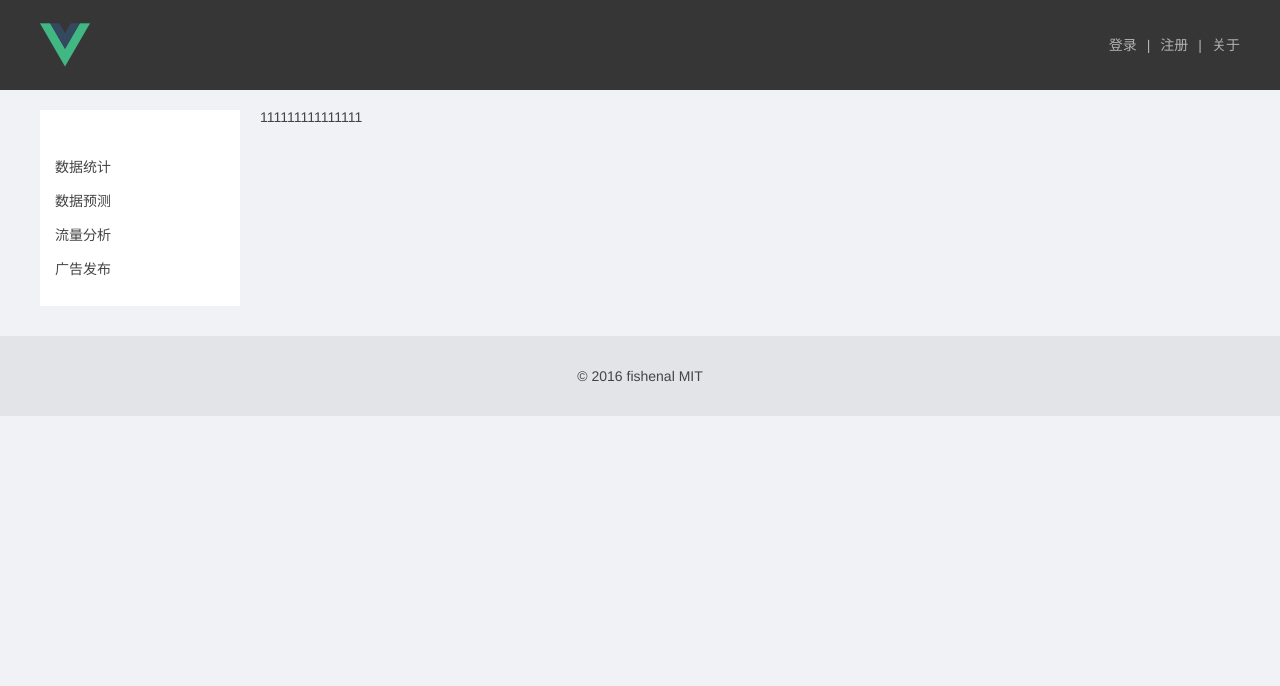
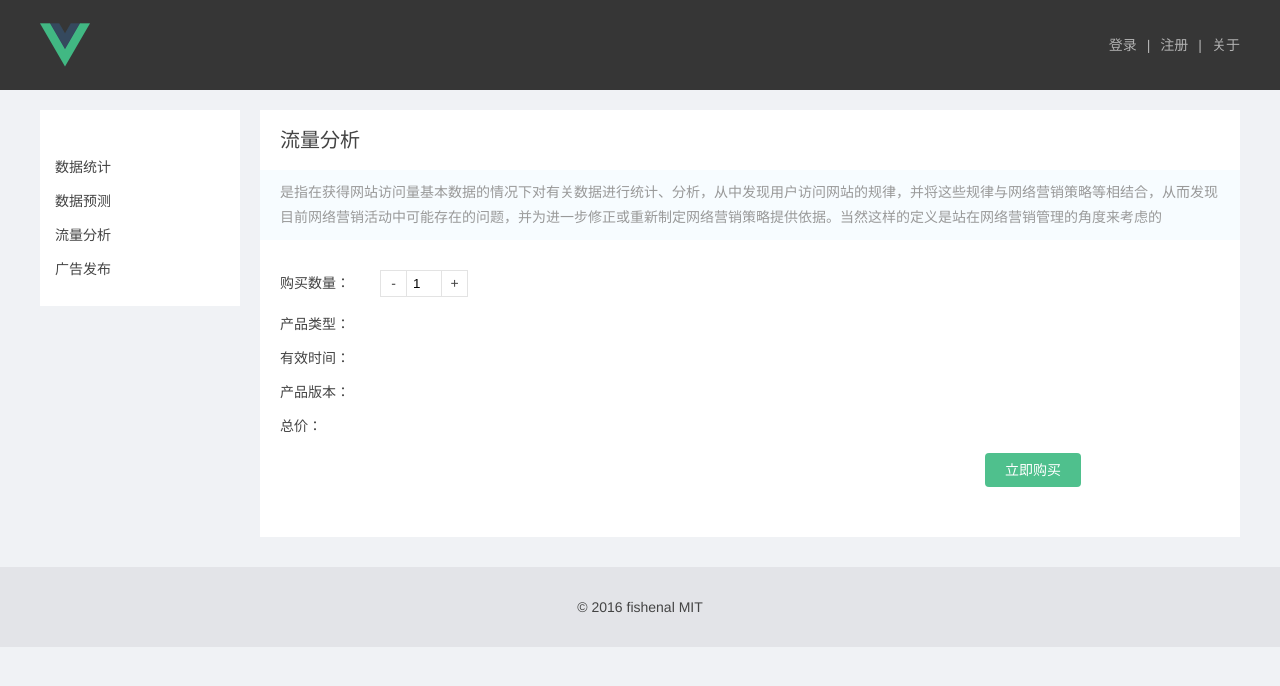
Before and after one commit to bingzhe/SalePlatform, a Vue app: page /detail/analysis in a window 1280 px wide. Shown: the top 686 px of the page. Built offline with nearby package versions, Linux system fonts and the light colour scheme; what vue-resource would draw is missing.

Commit message:
添加购买数量的计算，输入组件

```diff
--- /dev/null
+++ b/src/components/base/counter.vue
@@ -0,0 +1,100 @@
+<template>
+    <div class="counter-component">
+        <div class="counter-btn" @click="minus"> - </div>
+        <div class="counter-show">
+            <input type="text" v-model="number" @keyup="fixNumber">
+        </div>
+        <div class="counter-btn" @click="add"> + </div>
+    </div>
+</template>
+
+<script>
+export default {
+    props: {
+        max: {
+            type: Number,
+            default: 5
+        },
+        min: {
+            type: Number,
+            default: 1
+        }
+    },
+    data () {
+        return {
+            number: this.min
+        }
+    },
+    watch: {
+        number () {
+            this.$emit('on-change', this.number)
+        }
+    },
+    methods: {
+        fixNumber () {
+            let fix
+            if (typeof this.number === 'string') {
+                fix = Number(this.number.replace(/\D/g, ''))
+            }
+            else {
+                fix = this.number
+            }
+            //不在min~max之间时，取min
+            if (fix > this.max || fix < this.min) {
+                fix = this.min
+            }
+
+            this.number = fix
+        },
+        minus () {
+            if (this.number <= this.min) {
+                return
+            }
+            this.number --
+        },
+        add () {
+            if (this.number >= this.max) {
+                return
+            }
+            this.number ++
+        }
+    }
+
+}
+</script>
+
+<style scoped>
+.counter-component {
+    position: relative;
+    display: inline-block;
+    overflow: hidden;
+    vertical-align: middle;
+}
+.counter-show {
+    float: left;
+}
+.counter-show input {
+    border: none;
+    border-top: 1px solid #e3e3e3;
+    border-bottom: 1px solid #e3e3e3;
+    height: 23px;
+    line-height: 23px;
+    width: 30px;
+    outline: none;
+    text-indent: 4px;
+}
+.counter-btn {
+    border: 1px solid #e3e3e3;
+    float: left;
+    height: 25px;
+    line-height: 25px;
+    width: 25px;
+    text-align: center;
+    cursor: pointer;
+}
+.counter-btn:hover {
+    border-color: #4fc08d;
+    background: #4fc08d;
+    color: #fff;
+}
+</style>
--- a/src/components/layout.vue
+++ b/src/components/layout.vue
@@ -196,6 +196,7 @@
     display: inline-block;
     padding: 10px 20px;
     cursor: pointer;
+    border-radius: 4px;
   }
   .button:hover {
     background: #4fc08d;
--- a/src/pages/detail.vue
+++ b/src/pages/detail.vue
@@ -54,7 +54,7 @@ export default {
 }
 </script>
 
-<style scoped>
+<style>
 .detail-wrap {
     width: 1200px;
     margin: 0 auto;
--- a/src/pages/detail/analysis.vue
+++ b/src/pages/detail/analysis.vue
@@ -1,15 +1,105 @@
 <template>
-    <div>
-        111111111111111
+    <div class="sales-board">
+        <div class="sales-board-intro">
+            <h2>流量分析</h2>
+            <p>是指在获得网站访问量基本数据的情况下对有关数据进行统计、分析，从中发现用户访问网站的规律，并将这些规律与网络营销策略等相结合，从而发现目前网络营销活动中可能存在的问题，并为进一步修正或重新制定网络营销策略提供依据。当然这样的定义是站在网络营销管理的角度来考虑的</p>
+        </div>
+        <div class="sales-board-form">
+            <div class="sales-board-line">
+                <div class="sales-board-line-left">
+                    购买数量：
+                </div>
+                <div class="sales-board-line-right">
+                    <v-counter :max="numMax" @on-change="onParamChange('buyNum', $event)"></v-counter>
+                </div>
+            </div>
+            <div class="sales-board-line">
+                <div class="sales-board-line-left">
+                    产品类型：
+                </div>
+                <div class="sales-board-line-right">
+
+                </div>
+            </div>
+            <div class="sales-board-line">
+                <div class="sales-board-line-right">
+                    有效时间：
+                </div>
+                <div class="sales-board-line-left">
+
+                </div>
+            </div>
+            <div class="sales-board-line">
+                <div class="sales-board-line-right">
+                    产品版本：
+                </div>
+                <div class="sales-board-line-left">
+
+                </div>
+            </div>
+            <div class="sales-board-line">
+                <div class="sales-board-line-right">
+                    总价：
+                </div>
+                <div class="sales-board-line-left">
+
+                </div>
+            </div>
+            <div class="sales-board-line">
+                <div class="sales-board-line-right">
+                    &nbsp;
+                </div>
+                <div class="sales-board-line-left">
+                    <div class="button">
+                        立即购买
+                    </div>
+                </div>
+            </div>
+        </div>
     </div>
 </template>
 
 <script>
+import VCounter from '../../components/base/counter'
 export default {
+    components: {
+        VCounter
+    },
+    data () {
+        return {
+            numMax: 20,
+            buyNum: 0
+        }
+    },
+    methods: {
+        onParamChange (attr, val) {
 
+        }
+    }
 }
 </script>
 
 <style scoped>
-
+.buy-dialog-title {
+  font-size: 16px;
+  font-weight: bold;
+}
+.buy-dialog-btn {
+  margin-top: 20px;
+}
+.buy-dialog-table {
+  width: 100%;
+  margin-bottom: 20px;
+}
+.buy-dialog-table td,
+.buy-dialog-table th{
+  border: 1px solid #e3e3e3;
+  text-align: center;
+  padding: 5px 0;
+}
+.buy-dialog-table th {
+  background: #4fc08d;
+  color: #fff;
+  border: 1px solid #4fc08d;
+}
 </style>
```
Lines whose indentation alone changed are shown as unchanged.
